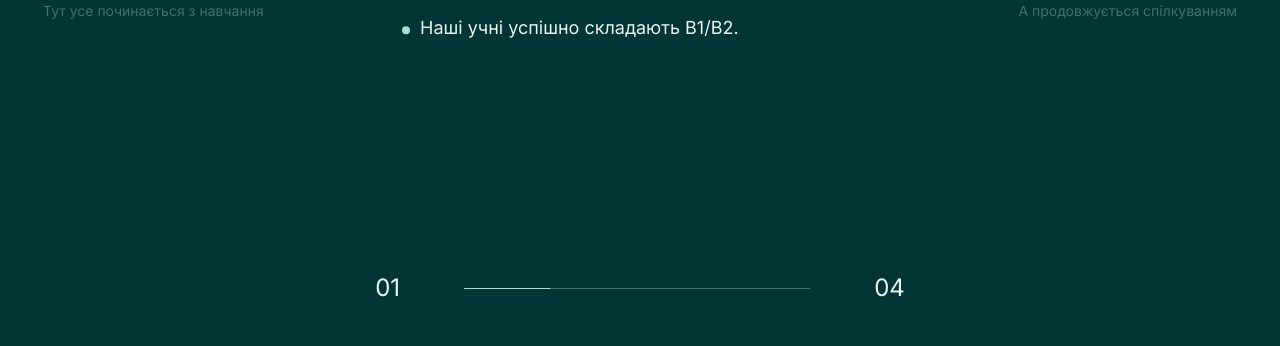
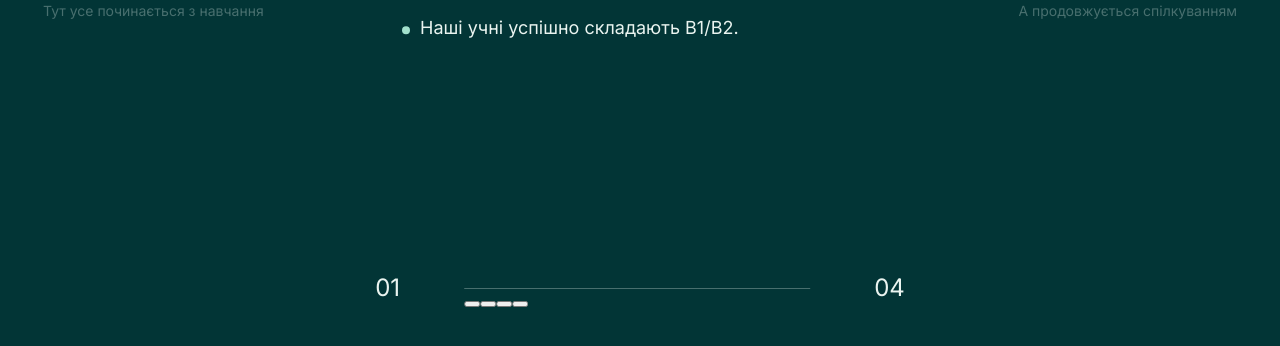
Before and after one commit to Tetiana2309/skawi-website, a React (Vite) app: page / in a window 1280 px wide. Shown: the part 1414-1760 px from the top of the page. Built offline with nearby package versions, Linux system fonts and the light colour scheme.

Commit message:
Use segmented Services pagination matching Team carousel

```diff
--- a/src/sections/Services.jsx
+++ b/src/sections/Services.jsx
@@ -286,7 +286,6 @@ export default function Services({ language = 'UA' }) {
   const root = useRef(null);
   const stage = useRef(null);
   const cards = useRef([]);
-  const progressBar = useRef(null);
   const progressRef = useRef(0);
   const painter = useRef(null);
   const activeRef = useRef(0);
@@ -319,7 +318,6 @@ export default function Services({ language = 'UA' }) {
       card.style.visibility = opacity <= 0 ? 'hidden' : 'visible';
     }
 
-    if (progressBar.current) progressBar.current.style.width = ((progress + 1) / services.length * 100).toFixed(2) + '%';
     const nextActive = clamp(Math.round(progress), 0, last);
     if (nextActive !== activeRef.current) {
       activeRef.current = nextActive;
@@ -457,7 +455,16 @@ export default function Services({ language = 'UA' }) {
 
         <div className="services__pagination" aria-label={`Напрям ${active + 1} із ${services.length}`}>
           <span className="services__page-number">{pad(active + 1)}</span>
-          <div className="services__progress" aria-hidden="true"><span ref={progressBar} /></div>
+          <div className="services__progress" aria-label="Вибір напрямку навчання">
+            {services.map((service, i) => (
+              <button key={i} type="button"
+                aria-label={`Напрям ${i + 1}`}
+                aria-current={active === i ? 'true' : undefined}
+                className={i <= active ? 'is-current' : ''}
+                onClick={() => choose(i)}
+              />
+            ))}
+          </div>
           <span className="services__page-number">{pad(services.length)}</span>
         </div>
       </div>
```
